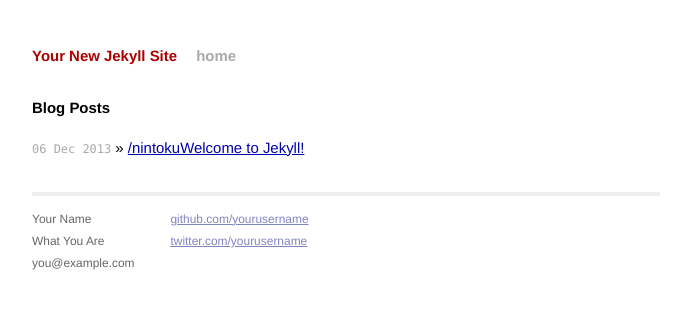
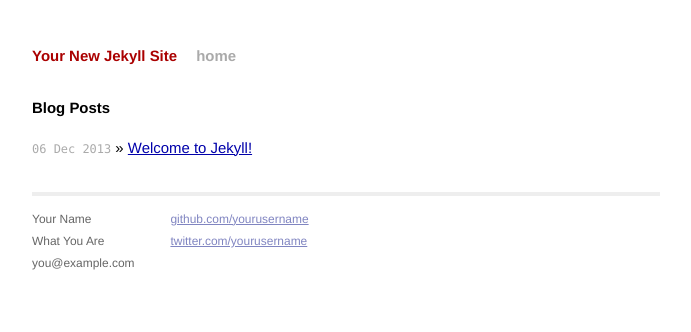
Before and after one commit to valera-rozuvan/nintoku, a Jekyll site: the page built from site/index.html, in a window 1280 px wide. Shown: the top 332 px of the page, without its empty margins (294-985 px from the left). Built offline with Jekyll 4.4.1, drawn with Linux system fonts in a browser that asks for light colours; Markdown is read by kramdown in place of the engine named in the settings.

Commit message:
Fix URL scheme.

```diff
--- a/site/index.html
+++ b/site/index.html
@@ -7,7 +7,7 @@ title: Your New Jekyll Site
   <h1>Blog Posts</h1>
   <ul class="posts">
     {% for post in site.posts %}
-      <li><span>{{ post.date | date_to_string }}</span> &raquo; <a href="{{ post.url }}">{{ site.baseurl }}{{ post.title }}</a></li>
+      <li><span>{{ post.date | date_to_string }}</span> &raquo; <a href="{{ site.baseurl }}{{ post.url }}">{{ post.title }}</a></li>
     {% endfor %}
   </ul>
 </div>
```
